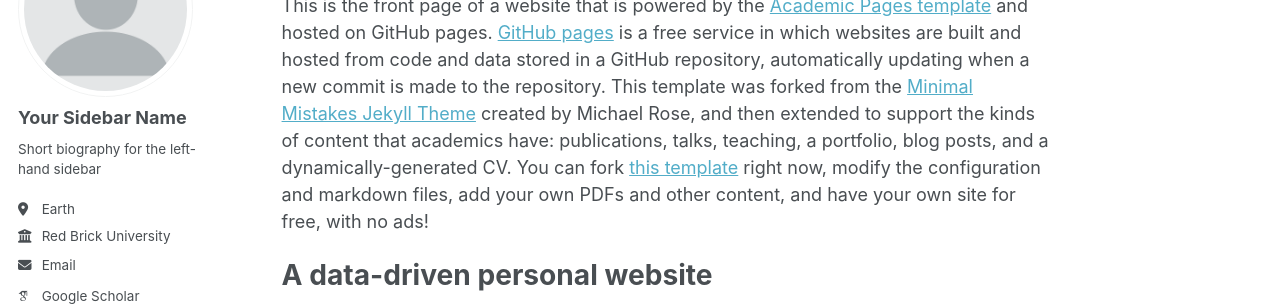
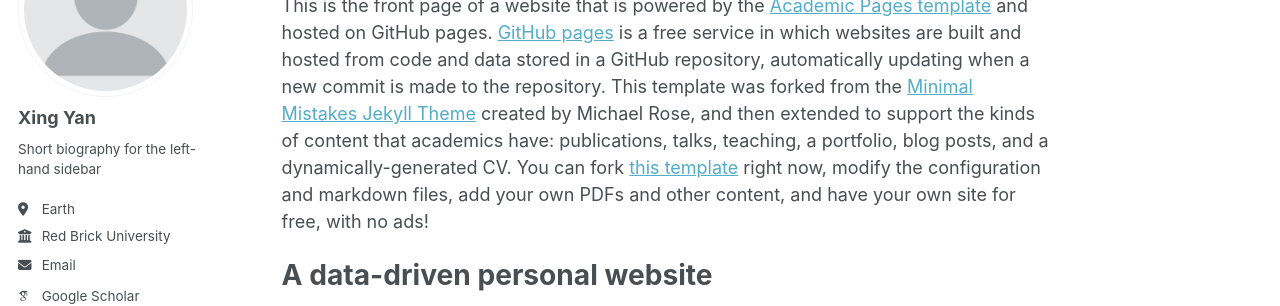
Before and after one commit to Destinyanx/XingYan.github.io, a Jekyll site: the page built from _pages/about.md, in a window 1280 px wide. Shown: the part 184-490 px from the top of the page. Built offline with Jekyll 4.4.1, drawn with Linux system fonts in a browser that asks for light colours; some web fonts are replaced.

Commit message:
Update _config.yml

```diff
--- a/_config.yml
+++ b/_config.yml
@@ -22,7 +22,7 @@ repository               : "academicpages/academicpages.github.io"
 author:
   # Biographic information
   avatar           : "profile.png"
-  name             : "Your Sidebar Name"
+  name             : "Xing Yan"
   pronouns         : # example: "she/her"
   bio              : "Short biography for the left-hand sidebar"
   location         : "Earth"
```
